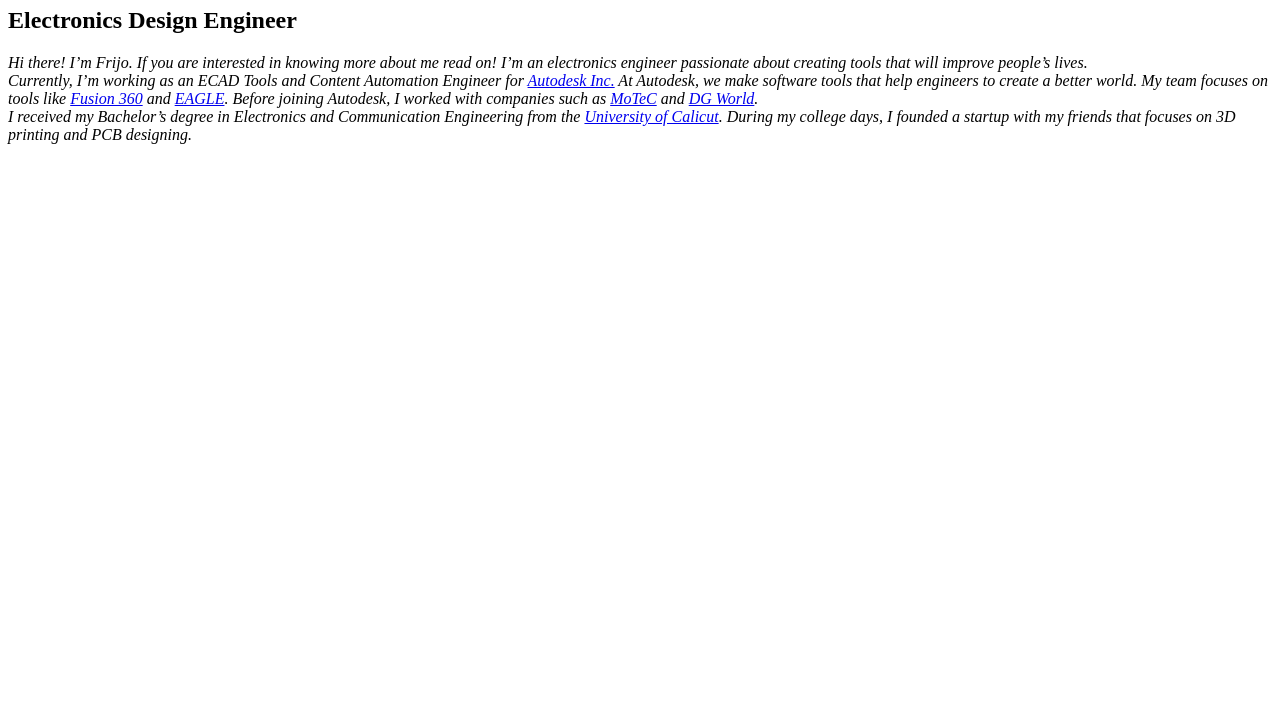
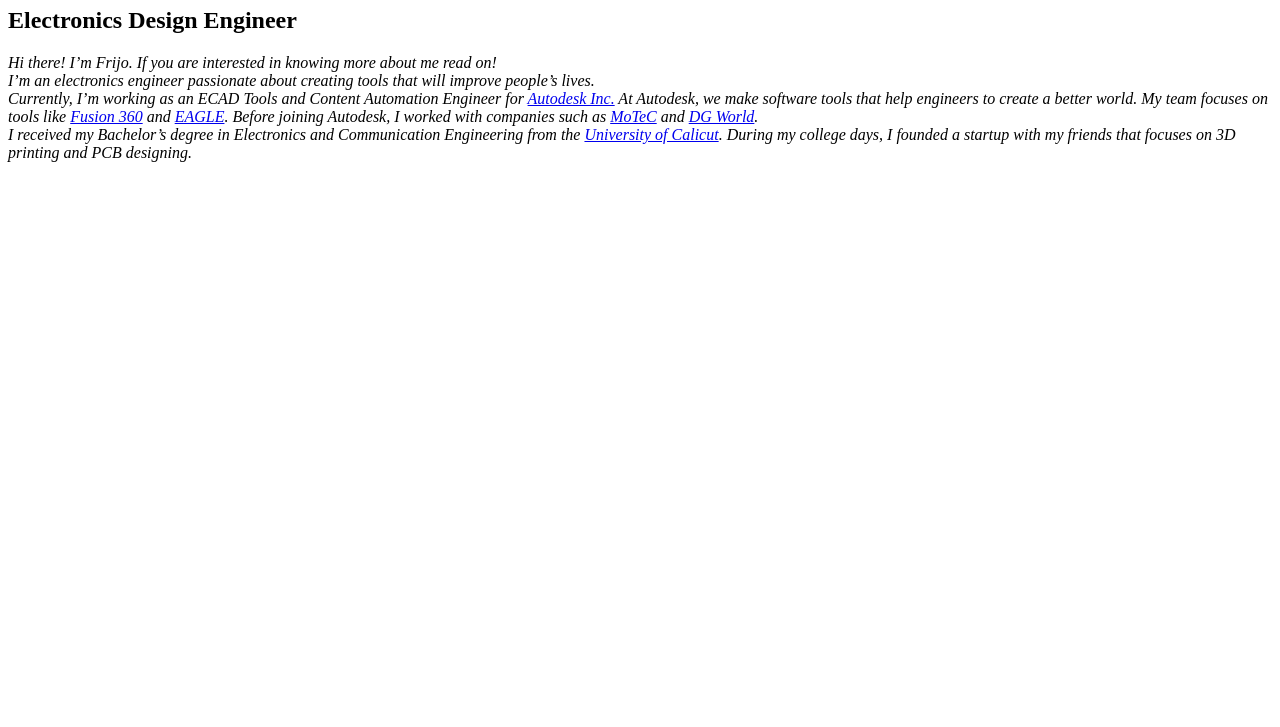
Before and after one commit to frijofrancis/frijofrancis.github.io, a plain HTML site: page index.html in a window 1280 px wide. Shown: the part 73-800 px from the top of the page. Drawn offline with Linux system fonts and the light colour scheme.

Commit message:
3-21/02/2023

```diff
--- a/index.html
+++ b/index.html
@@ -10,7 +10,7 @@
 </h1>
 <h2>Electronics Design Engineer</h2>
 <p>
-    <i> Hi there! I’m Frijo. If you are interested in knowing more about me read on!
+    <i> Hi there! I’m Frijo. If you are interested in knowing more about me read on!<br>
         I’m an electronics engineer passionate about creating tools that will improve people’s lives.<br>
         Currently, I’m working as an ECAD Tools and Content Automation Engineer for <a href="https://www.autodesk.com" target="_blank">Autodesk Inc.</a>
         At Autodesk, we make software tools that help engineers to create a better world.
```
